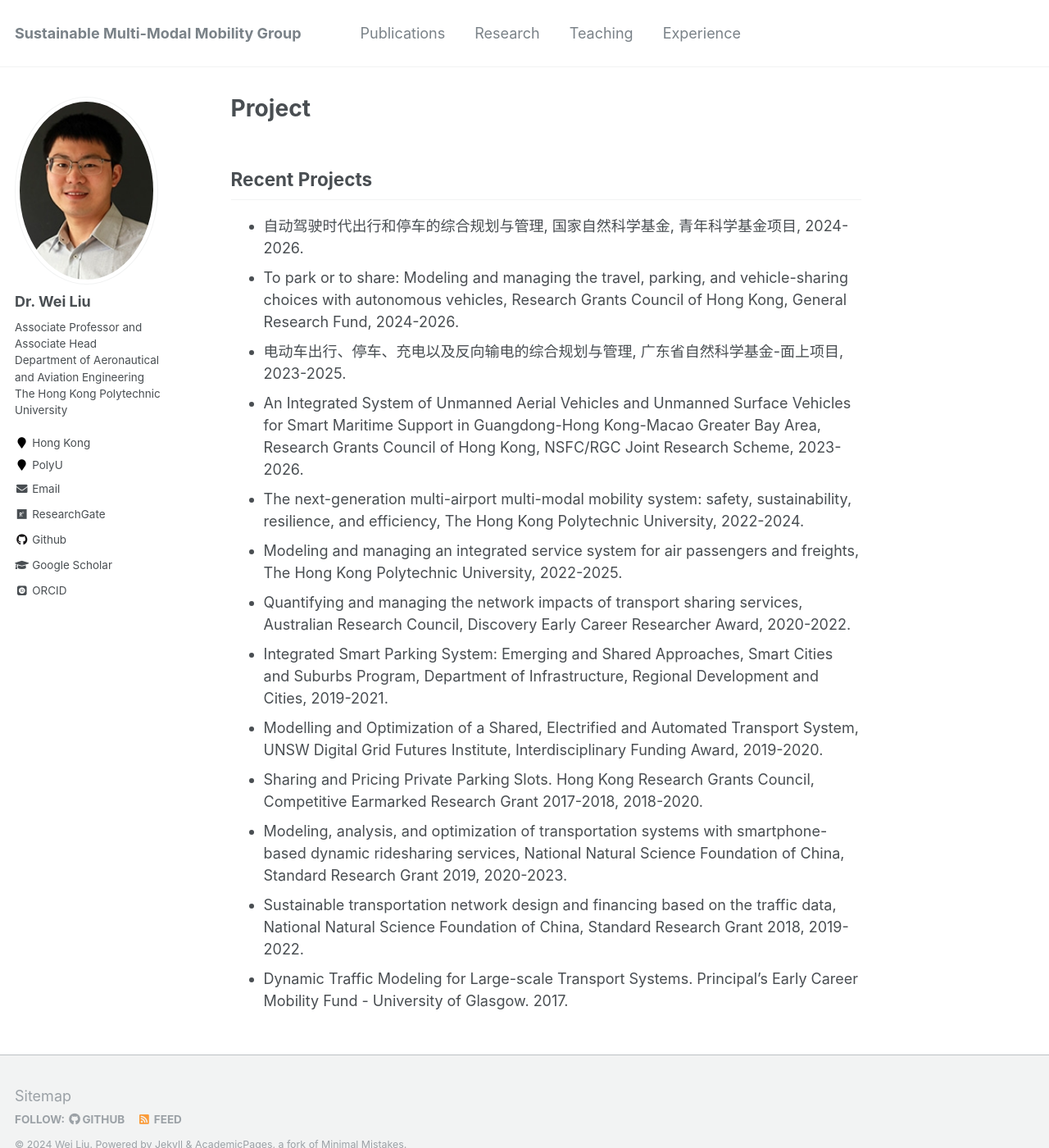
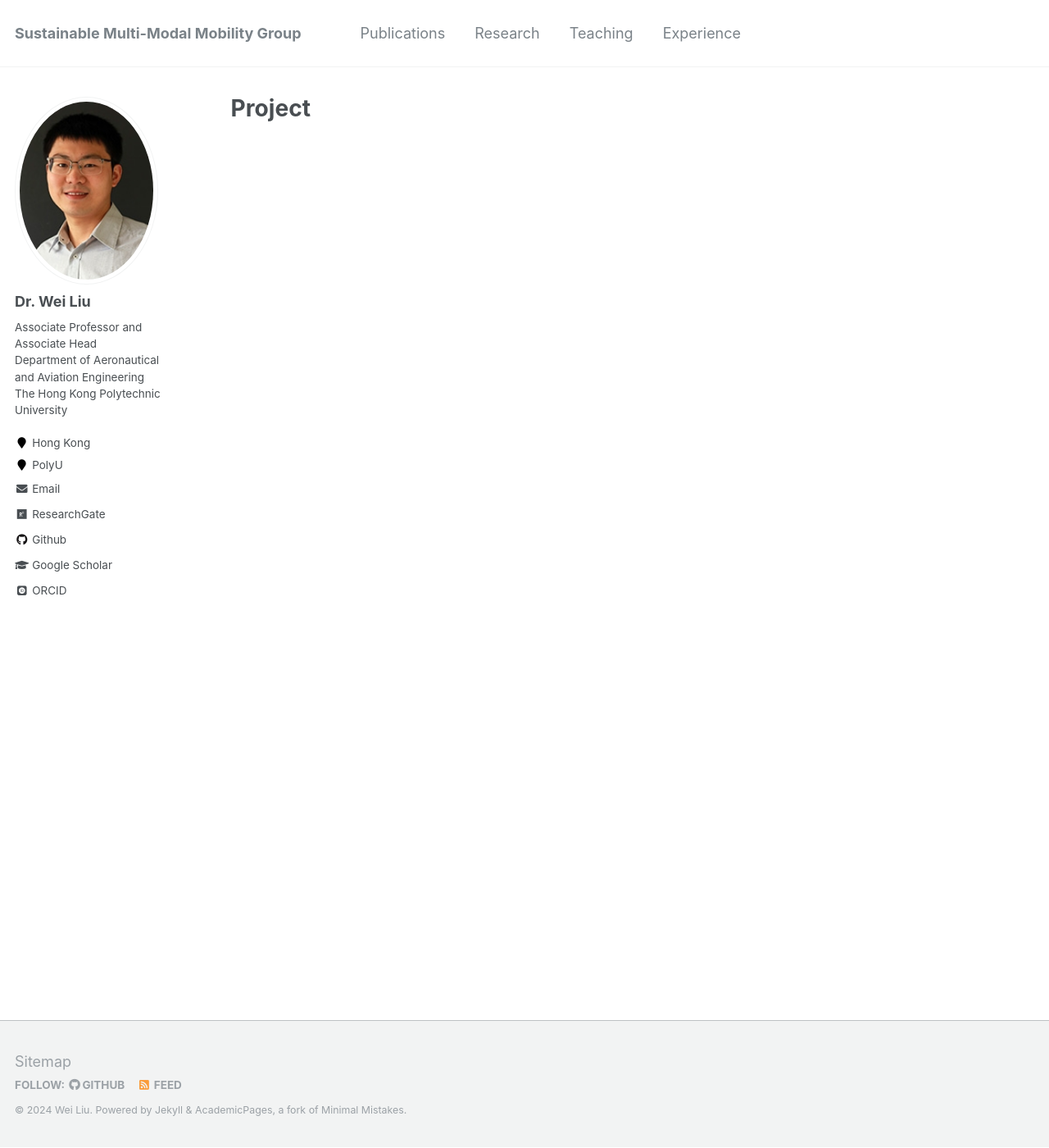
Before and after one commit to weiliu2016/weiliu2016.github.io, a Jekyll site: the page built from _pages/project.md, in a window 1280 px wide and 1400 px high. Shown: the whole window at 82% size. Built offline with Jekyll 4.4.1, drawn with Linux system fonts in a browser that asks for light colours; some web fonts are replaced.

Commit message:
Update project.md

```diff
--- a/_pages/project.md
+++ b/_pages/project.md
@@ -3,21 +3,3 @@ title: "Project"
 permalink: /project/
 author_profile: true
 ---
-
-
-Recent Projects
--------------
-
-* 自动驾驶时代出行和停车的综合规划与管理, 国家自然科学基金, 青年科学基金项目, 2024-2026.
-* To park or to share: Modeling and managing the travel, parking, and vehicle-sharing choices with autonomous vehicles, Research Grants Council of Hong Kong, General Research Fund, 2024-2026.
-* 电动车出行、停车、充电以及反向输电的综合规划与管理, 广东省自然科学基金-面上项目, 2023-2025.
-* An Integrated System of Unmanned Aerial Vehicles and Unmanned Surface Vehicles for Smart Maritime Support in Guangdong-Hong Kong-Macao Greater Bay Area,  Research Grants Council of Hong Kong, NSFC/RGC Joint Research Scheme, 2023-2026.
-* The next-generation multi-airport multi-modal mobility system: safety, sustainability, resilience, and efficiency, The Hong Kong Polytechnic University, 2022-2024.
-* Modeling and managing an integrated service system for air passengers and freights, The Hong Kong Polytechnic University, 2022-2025.
-* Quantifying and managing the network impacts of transport sharing services, Australian Research Council, Discovery Early Career Researcher Award, 2020-2022.
-* Integrated Smart Parking System: Emerging and Shared Approaches, Smart Cities and Suburbs Program, Department of Infrastructure, Regional Development and Cities, 2019-2021.
-* Modelling and Optimization of a Shared, Electrified and Automated Transport System, UNSW Digital Grid Futures Institute, Interdisciplinary Funding Award, 2019-2020.
-* Sharing and Pricing Private Parking Slots. Hong Kong Research Grants Council, Competitive Earmarked Research Grant 2017-2018, 2018-2020.
-* Modeling, analysis, and optimization of transportation systems with smartphone-based dynamic ridesharing services, National Natural Science Foundation of China, Standard Research Grant 2019, 2020-2023.
-* Sustainable transportation network design and financing based on the traffic data, National Natural Science Foundation of China, Standard Research Grant 2018, 2019-2022.
-* Dynamic Traffic Modeling for Large-scale Transport Systems. Principal’s Early Career Mobility Fund - University of Glasgow. 2017.
```
